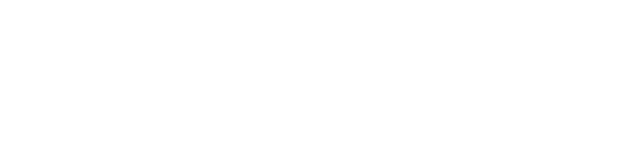
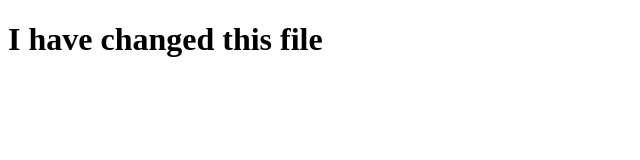
Before and after one commit to shogunbanik18/my-portfolio, a plain HTML site: page bymaster.html in a window 1280 px wide. Shown: the whole page, without its empty margins (0-640 px from the left). Drawn offline with Linux system fonts and the light colour scheme.

Commit message:
updated by masted

```diff
--- a/bymaster.html
+++ b/bymaster.html
@@ -7,6 +7,6 @@
     <title>Important </title>
 </head>
 <body>
-
+    <h1>I have changed this file </h1>
 </body>
 </html>
```
